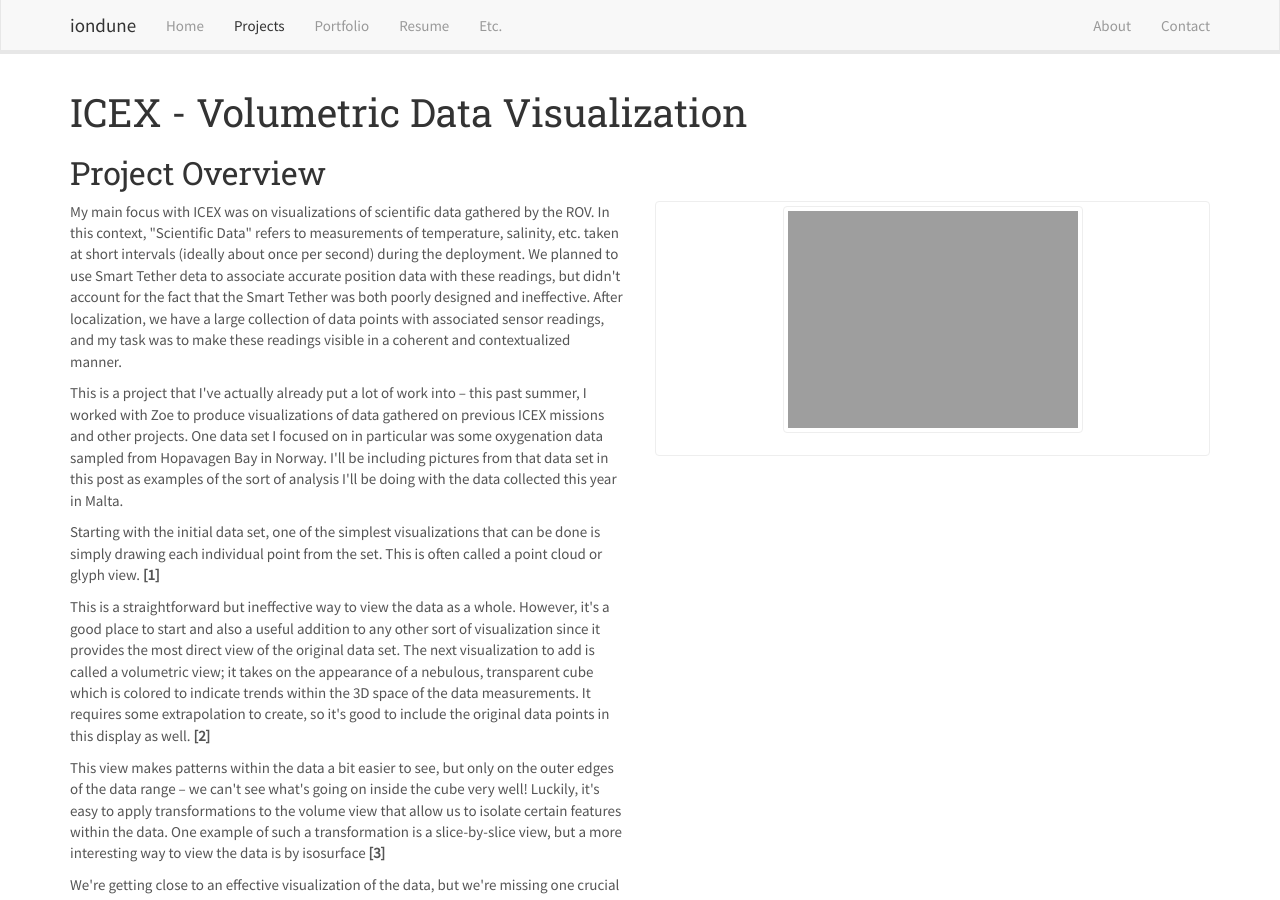
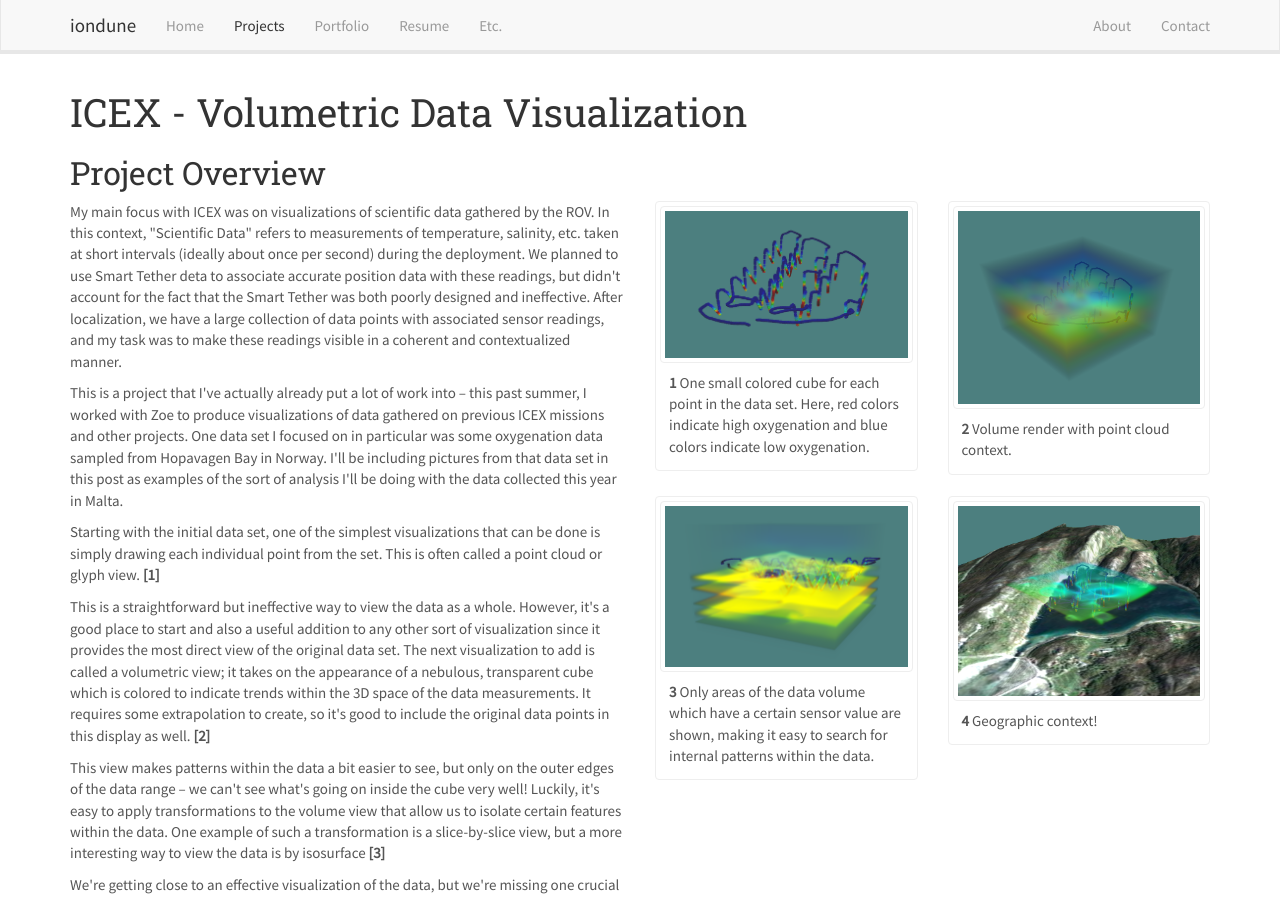
Before and after one commit to iondune/mackenziedunn.com, a Jekyll site: the page built from pages/projects/icex-vis.md, in a window 1280 px wide and 900 px high. Built offline with Jekyll 4.4.1, drawn with Linux system fonts in a browser that asks for light colours; nearby versions of some CDN libraries.

Commit message:
Fix icex vis page thumbnails

```diff
--- a/pages/projects/icex-vis.md
+++ b/pages/projects/icex-vis.md
@@ -36,36 +36,51 @@ active: projects
     </p>
   </div>
 
-<?php
-function makeThumbnailBlock($i, $desc)
-{
-?>
-<div class="col-sm-6">
-  <div class="thumbnail">
-    <a href="http://www.iondune.com/570/content/thumbs/<?php echo $i; ?>.png">
-      <img src="http://www.iondune.com/570/content/thumbs/<?php echo $i; ?>.png" width="300" class="img-thumbnail">
-    </a>
-    <div class="caption">
-      <strong><?php echo $i; ?></strong> <?php echo $desc; ?>
-    </div>
-  </div>
-</div>
-<?php
-}
-?>
 
   <div class="col-sm-6">
     <div class="row">
-  <?php
-  makeThumbnailBlock(1, "One small colored cube for each point in the data set. Here, red colors indicate high oxygenation and blue colors indicate low oxygenation.");
-  makeThumbnailBlock(2, "Volume render with point cloud context.");
-  ?>
+      <div class="col-sm-6">
+        <div class="thumbnail">
+          <a href="{{ "img/content/icex-vis/thumbs/1.png" | prepend: site.baseurl }}">
+            <img src="{{ "img/content/icex-vis/thumbs/1.png" | prepend: site.baseurl }}" width="300" class="img-thumbnail">
+          </a>
+          <div class="caption">
+            <strong>1</strong> One small colored cube for each point in the data set. Here, red colors indicate high oxygenation and blue colors indicate low oxygenation.
+          </div>
+        </div>
+      </div>
+      <div class="col-sm-6">
+        <div class="thumbnail">
+          <a href="{{ "img/content/icex-vis/thumbs/2.png" | prepend: site.baseurl }}">
+            <img src="{{ "img/content/icex-vis/thumbs/2.png" | prepend: site.baseurl }}" width="300" class="img-thumbnail">
+          </a>
+          <div class="caption">
+            <strong>2</strong> Volume render with point cloud context.
+          </div>
+        </div>
+      </div>
     </div>
     <div class="row">
-  <?php
-  makeThumbnailBlock(3, "Only areas of the data volume which have a certain sensor value are shown, making it easy to search for internal patterns within the data.");
-  makeThumbnailBlock(4, "Geographic context!");
-  ?>
+      <div class="col-sm-6">
+        <div class="thumbnail">
+          <a href="{{ "img/content/icex-vis/thumbs/3.png" | prepend: site.baseurl }}">
+            <img src="{{ "img/content/icex-vis/thumbs/3.png" | prepend: site.baseurl }}" width="300" class="img-thumbnail">
+          </a>
+          <div class="caption">
+            <strong>3</strong> Only areas of the data volume which have a certain sensor value are shown, making it easy to search for internal patterns within the data.
+          </div>
+        </div>
+      </div>
+      <div class="col-sm-6">
+        <div class="thumbnail">
+          <a href="{{ "img/content/icex-vis/thumbs/4.png" | prepend: site.baseurl }}">
+            <img src="{{ "img/content/icex-vis/thumbs/4.png" | prepend: site.baseurl }}" width="300" class="img-thumbnail">
+          </a>
+          <div class="caption">
+            <strong>4</strong> Geographic context!
+          </div>
+        </div>
+      </div>
     </div>
   </div>
 </div>
```
Also changed, not shown: img/content/icex-vis/thumbs/1.png (added), img/content/icex-vis/thumbs/2.png (added), img/content/icex-vis/thumbs/3.png (added), img/content/icex-vis/thumbs/4.png (added), 3 other files.
